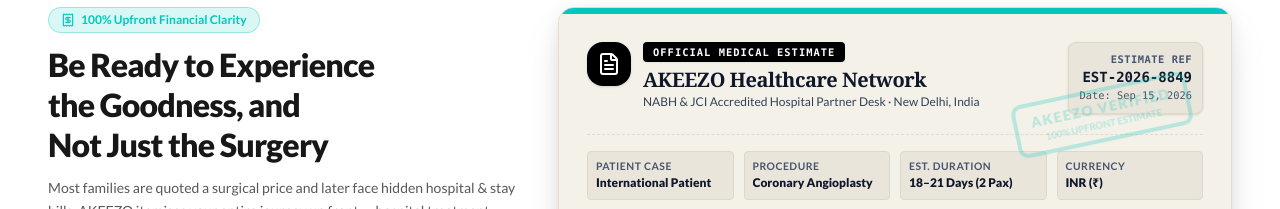
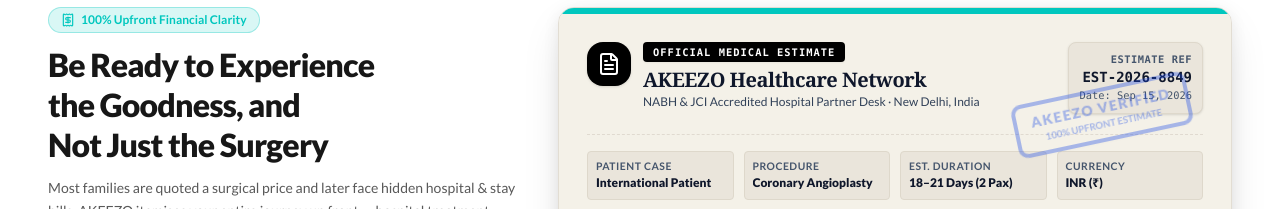
Before and after one commit to MackStroke/akeezo, a React (Vite) app in the folder client/: page / in a window 1280 px wide. Shown: the part 3680-3889 px from the top of the page. Built offline with nearby package versions, Linux system fonts and the light colour scheme; no server answers.

Commit message:
style: update AKEEZO VERIFIED watermark stamp color to official rubber stamp blue shades

```diff
--- a/client/src/sections/CostEstimate.jsx
+++ b/client/src/sections/CostEstimate.jsx
@@ -104,8 +104,8 @@
             <div className="h-1.5 w-full bg-gradient-to-r from-navy via-mint to-navy" />
 
             {/* Verified Watermark Stamp Effect */}
-            <div aria-hidden="true" className="absolute top-20 right-6 sm:right-10 pointer-events-none select-none z-10 rotate-[-12deg] opacity-20 sm:opacity-25">
-              <div className="border-4 border-mint px-3.5 py-1.5 rounded-lg text-center font-black tracking-widest text-mint uppercase text-xs sm:text-sm shadow-xs">
+            <div aria-hidden="true" className="absolute top-20 right-6 sm:right-10 pointer-events-none select-none z-10 rotate-[-12deg] opacity-30 sm:opacity-35">
+              <div className="border-4 border-blue-700 dark:border-blue-400 px-3.5 py-1.5 rounded-lg text-center font-black tracking-widest text-blue-700 dark:text-blue-400 uppercase text-xs sm:text-sm shadow-xs">
                 AKEEZO VERIFIED
                 <span className="block text-[0.6rem] tracking-normal font-bold">100% UPFRONT ESTIMATE</span>
               </div>
```
